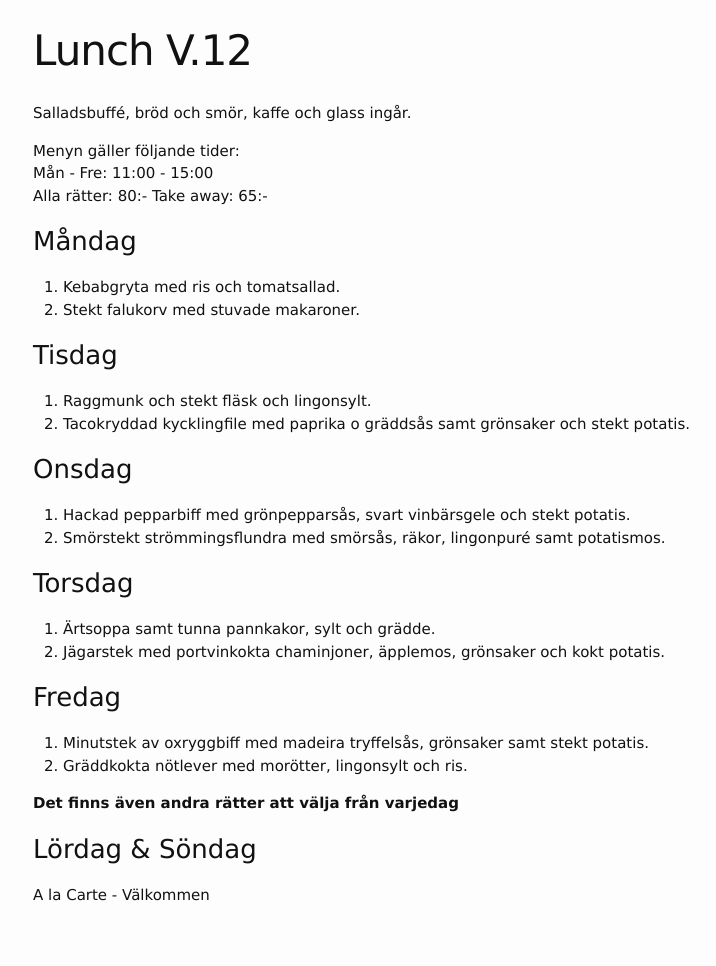
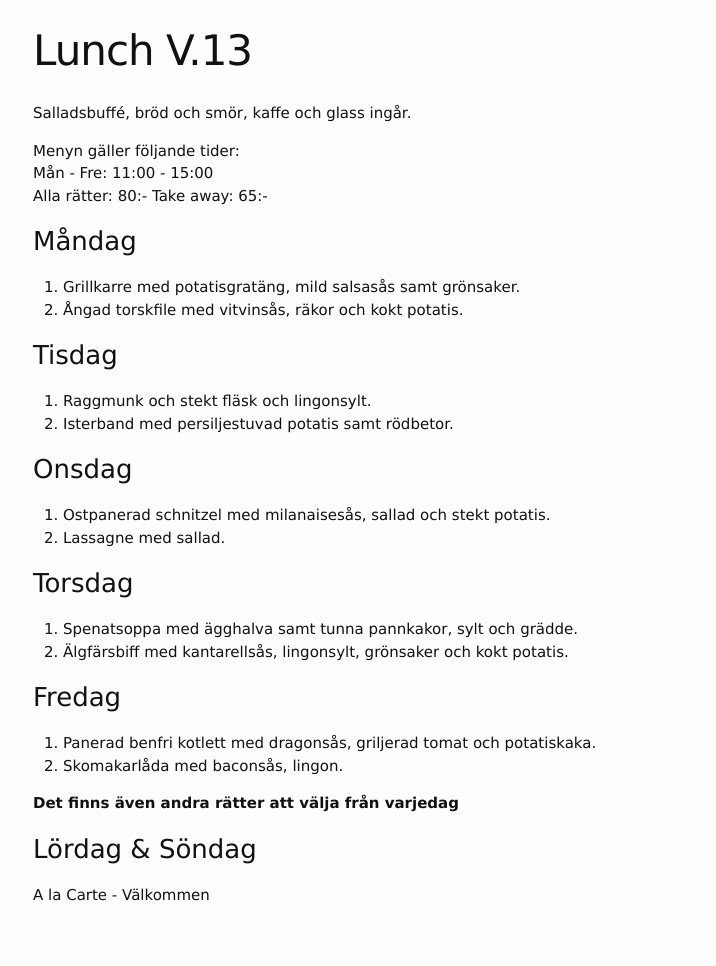
Before and after one commit to FarInn62/farinn62.github.io, a Jekyll site: the page built from lunch.md, in a window 1280 px wide. Shown: the whole page, without its empty margins (237-953 px from the left). Built offline with Jekyll 4.4.1, drawn with Linux system fonts in a browser that asks for light colours.

Commit message:
Update lunch.md

```diff
--- a/lunch.md
+++ b/lunch.md
@@ -1,6 +1,6 @@
 ---
 layout: foodmenu
-title: Lunch V.12
+title: Lunch V.13
 permalink: /lunch/
 published: true
 ---
@@ -12,28 +12,28 @@ Alla rätter: 80:- Take away: 65:-
 
 ### Måndag
 
-1. Kebabgryta med ris och tomatsallad.
-2. Stekt falukorv med stuvade makaroner.
+1. Grillkarre med potatisgratäng, mild salsasås samt grönsaker.
+2. Ångad torskfile med vitvinsås, räkor och kokt potatis.
 
 ### Tisdag
 
 1. Raggmunk och stekt fläsk och lingonsylt.
-2. Tacokryddad kycklingfile med paprika o gräddsås samt grönsaker och stekt potatis.
+2. Isterband med persiljestuvad potatis samt rödbetor.
 
 ### Onsdag
 
-1. Hackad pepparbiff med grönpepparsås, svart vinbärsgele och stekt potatis.
-2. Smörstekt strömmingsflundra med smörsås, räkor, lingonpuré samt potatismos.
+1. Ostpanerad schnitzel med milanaisesås, sallad och stekt potatis.
+2. Lassagne med sallad.
 
 ### Torsdag
 
- 1. Ärtsoppa samt tunna pannkakor, sylt och grädde.
- 2. Jägarstek med portvinkokta chaminjoner, äpplemos, grönsaker och kokt potatis.
+ 1. Spenatsoppa med ägghalva samt tunna pannkakor, sylt och grädde.
+ 2. Älgfärsbiff med kantarellsås, lingonsylt, grönsaker och kokt potatis.
 
 ### Fredag
 
-1. Minutstek av oxryggbiff med madeira tryffelsås, grönsaker samt stekt potatis.
-2. Gräddkokta nötlever med morötter, lingonsylt och ris.
+1. Panerad benfri kotlett med dragonsås, griljerad tomat och potatiskaka.
+2. Skomakarlåda med baconsås, lingon.
 
   **Det finns även andra rätter att välja från varjedag**
 
```
